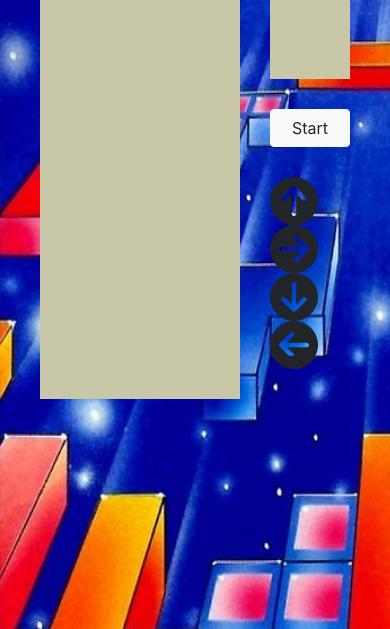
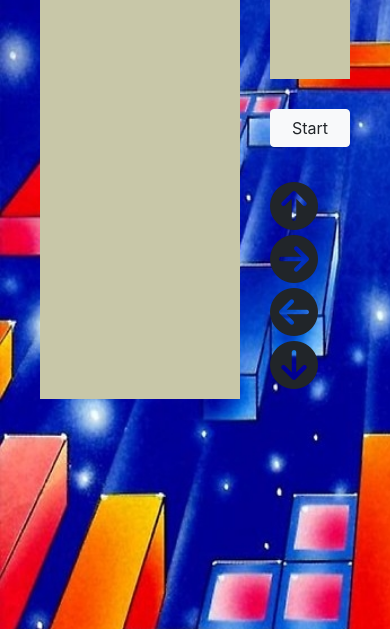
Before and after one commit to Manuofthebirth/js-tetris, a PHP site: page / in a window 390 px wide. Shown: the part 161-790 px from the top of the page. Run offline with PHP 8.4, Linux system fonts and the light colour scheme; some libraries are stand-ins or nearby versions.

Commit message:
mobile test

```diff
--- a/css/style.css
+++ b/css/style.css
@@ -1,5 +1,9 @@
 .commands {
   margin-top: 30px;
+}
+
+.command {
+  padding-top: 5px;
 }
 
 .container-fluid {
@@ -50,5 +54,4 @@ body {
   background-position: cover;
   background-size: 100vh;
   background-repeat: no-repeat;
-  background-image: url(/img/small-bg.jpg);
 }
--- a/index.html
+++ b/index.html
@@ -264,10 +264,10 @@
         <button class="start-btn btn btn-light">Start</button>
 
         <div class="commands">
-          <i ontouchstart="rotateTetromino()" class="fas fa-arrow-circle-up fa-3x"></i>
-          <i ontouchstart="moveRight()" class="fas fa-arrow-circle-right fa-3x"></i>
-          <i ontouchstart="moveDown()" class="fas fa-arrow-circle-down fa-3x"></i>
-          <i ontouchstart="moveLeft()" class="fas fa-arrow-circle-left fa-3x"></i>
+          <i ontouchstart="rotateTetromino()" class="command fas fa-arrow-circle-up fa-3x"></i>
+          <i ontouchstart="moveRight()" class="command fas fa-arrow-circle-right fa-3x"></i>
+          <i ontouchstart="moveLeft()" class="command fas fa-arrow-circle-left fa-3x"></i>
+          <i ontouchstart="moveDown()" class="command fas fa-arrow-circle-down fa-3x"></i>
         </div>
       </div>
   </main>
```
